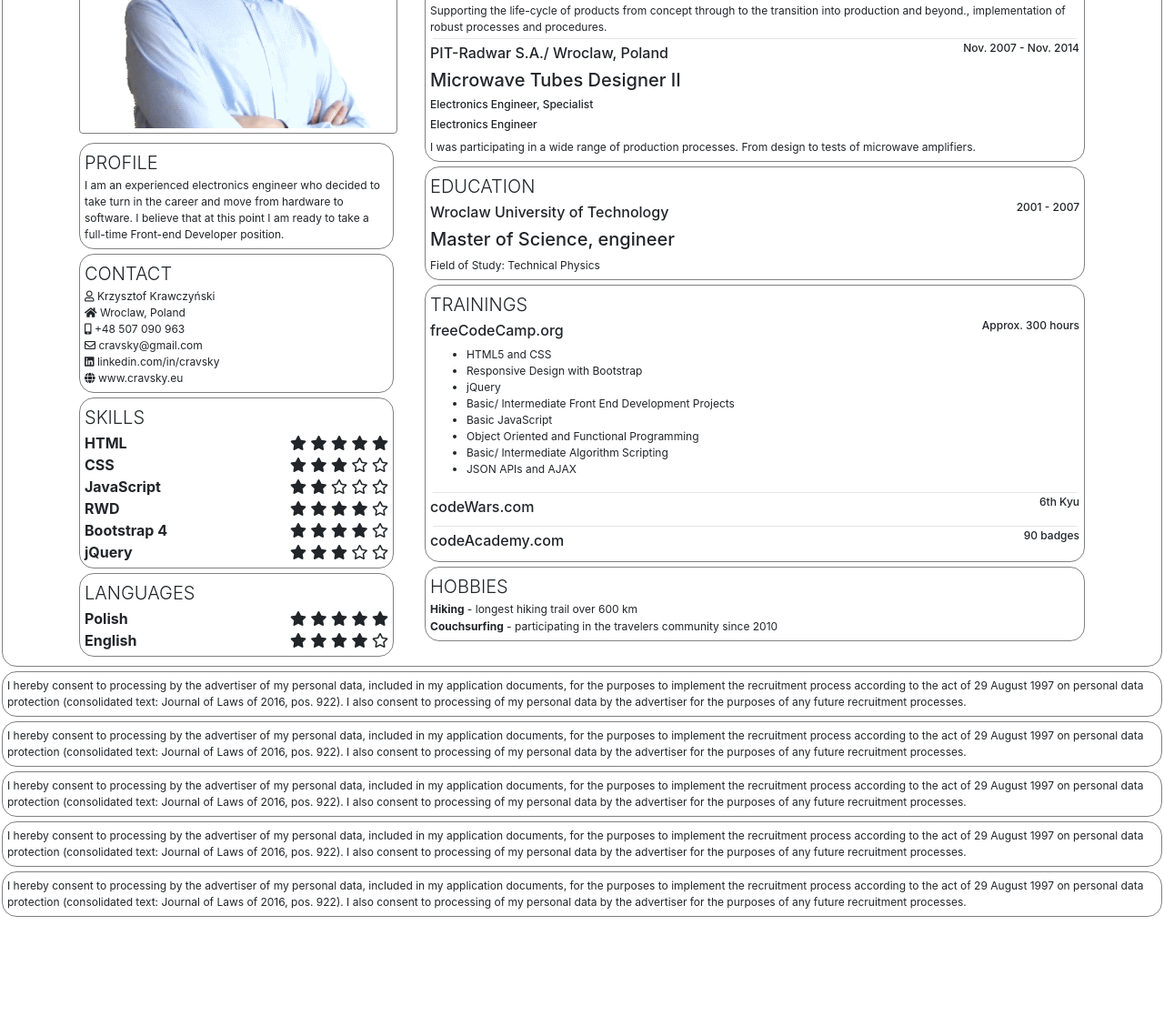
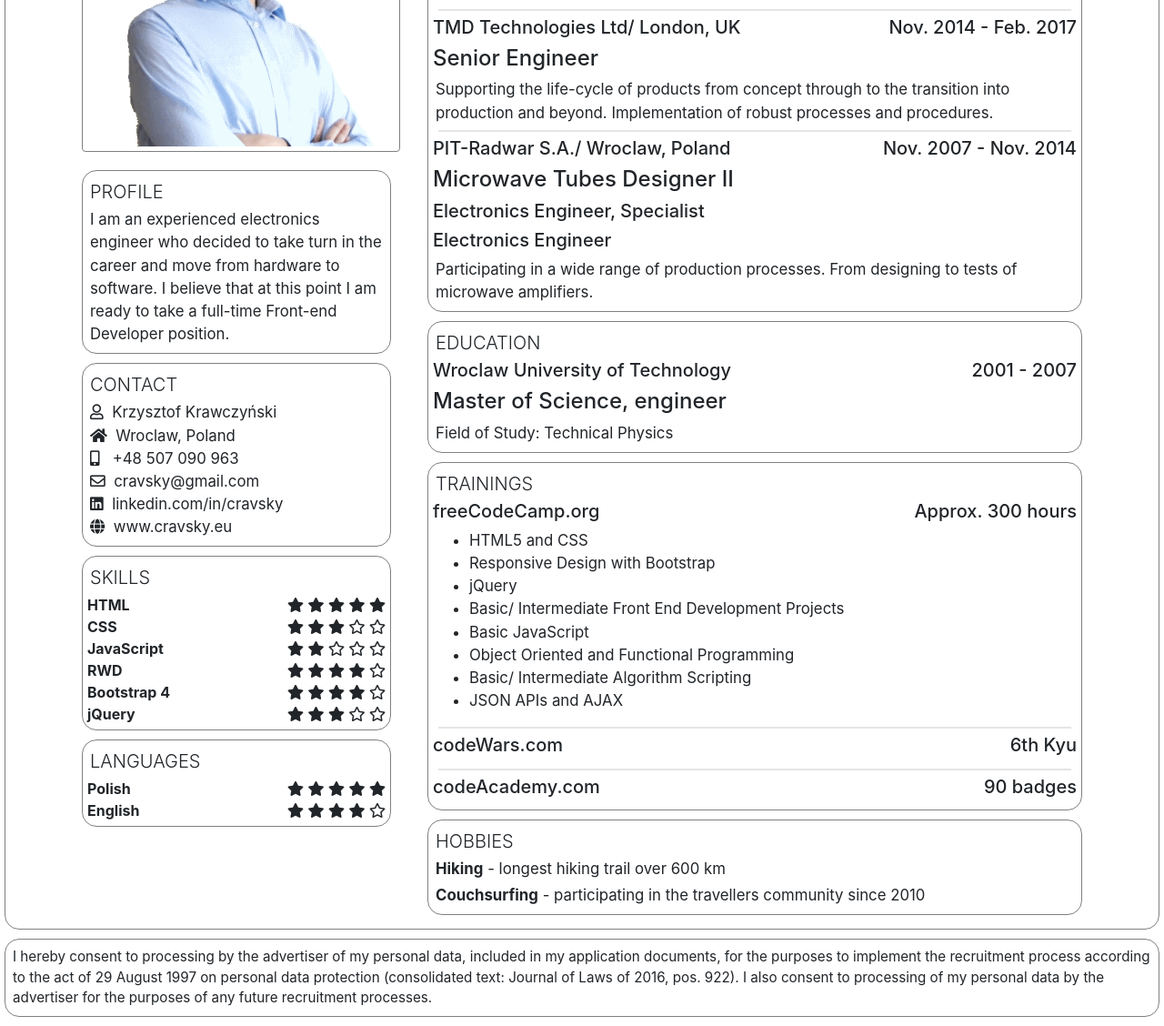
Before and after one commit to cravsky/myCV, a plain HTML site: page index.html in a window 1280 px wide. Shown: the part 314-1442 px from the top of the page at 91% size. Before the commit the page ends 1327 px from the top, so only its background shows below. Drawn offline with Linux system fonts and the light colour scheme.

Commit message:
Print-ready version

```diff
--- a/index.html
+++ b/index.html
@@ -28,11 +28,11 @@
                         <img src="assets/images/avatar_sqr.png" class="img-fluid rounded">
                         <section class="profile">
                             <p class="lead">PROFILE</p>
-                            <p>I am an experienced electronics engineer who decided to take turn in the career and move from hardware to software. I&nbsp;believe that at this point I&nbsp;am ready to take a full-time Front-end Developer position.</p>
+                            <p>I am an experienced electronics engineer who decided to take turn in the career and move from hardware to software. I&nbsp;believe that at this point I&nbsp;am ready to take a&nbsp;full-time Front-end Developer position.</p>
                         </section>
                         <section class="contact">
                             <p class="lead">CONTACT </p>
-                            <p> <i class="far fa-user"></i> Krzysztof Krawczyński<br><i class="fas fa-home"></i> Wroclaw, Poland<br><i class="fas fa-mobile-alt"></i> +48 507 090 963 <br><i class="far fa-envelope"></i> cravsky@gmail.com<br><i class="fab fa-linkedin"></i> linkedin.com/in/cravsky<br><i class="fas fa-globe"></i> www.cravsky.eu</p>
+                            <p><i class="far fa-user"></i>&nbsp; Krzysztof Krawczyński<br><i class="fas fa-home"></i>&nbsp; Wroclaw, Poland<br><i class="fas fa-mobile-alt"></i>&nbsp; &nbsp;+48 507 090 963 <br><i class="far fa-envelope"></i>&nbsp; cravsky@gmail.com<br><i class="fab fa-linkedin"></i>&nbsp; linkedin.com/in/cravsky<br><i class="fas fa-globe"></i>&nbsp; www.cravsky.eu</p>
                         </section>
                         <section class="skills">
                             <p class="lead">SKILLS</p>
@@ -113,7 +113,7 @@
                                 <h6 class="d-inline-block float-right">Nov. 2014 - Feb. 2017</h6>
                                 <h4>
                                 Senior Engineer </h4>
-                                <p>Supporting the life-cycle of products from concept through to the transition into production and beyond., implementation of robust processes and procedures.</p>
+                                <p>Supporting the life-cycle of products from concept through to the transition into production and beyond. Implementation of robust processes and procedures.</p>
                                 <hr>
                             </div>
                             <div class="job">
@@ -124,7 +124,7 @@
                                 Microwave Tubes Designer II </h4>
                                 <h6>Electronics Engineer, Specialist</h6>
                                 <h6>Electronics Engineer</h6>
-                                <p>I was participating in a wide range of production processes. From design to tests of microwave amplifiers.</p>
+                                <p>Participating in a wide range of production processes. From designing to tests of microwave amplifiers.</p>
                             </div>
                         </section>
                         <section class="education">
@@ -160,26 +160,14 @@
                         <section class="hobbies">
                             <p class="lead">HOBBIES</p>
                             <p><b>Hiking</b> - longest hiking trail over 600 km</p>
-                            <p><b>Couchsurfing</b> - participating in the travelers community since 2010</p>
+                            <p><b>Couchsurfing</b> - participating in the travellers community since 2010</p>
                         </section>
                     </div>
                 </div>
             </div>
         </main>
         <footer>
-            <p>I hereby consent to processing by the advertiser of my personal data, included in my application documents, for the purposes to implement the recruitment process according to the act of 29 August 1997 on personal data protection (consolidated text: Journal of Laws of 2016, pos. 922). I also consent to processing of my personal data by the advertiser for the purposes of any future recruitment processes.</p>
-        </footer>
-        <footer>
-            <p>I hereby consent to processing by the advertiser of my personal data, included in my application documents, for the purposes to implement the recruitment process according to the act of 29 August 1997 on personal data protection (consolidated text: Journal of Laws of 2016, pos. 922). I also consent to processing of my personal data by the advertiser for the purposes of any future recruitment processes.</p>
-        </footer>
-        <footer>
-            <p>I hereby consent to processing by the advertiser of my personal data, included in my application documents, for the purposes to implement the recruitment process according to the act of 29 August 1997 on personal data protection (consolidated text: Journal of Laws of 2016, pos. 922). I also consent to processing of my personal data by the advertiser for the purposes of any future recruitment processes.</p>
-        </footer>
-        <footer>
-            <p>I hereby consent to processing by the advertiser of my personal data, included in my application documents, for the purposes to implement the recruitment process according to the act of 29 August 1997 on personal data protection (consolidated text: Journal of Laws of 2016, pos. 922). I also consent to processing of my personal data by the advertiser for the purposes of any future recruitment processes.</p>
-        </footer>
-        <footer>
-            <p>I hereby consent to processing by the advertiser of my personal data, included in my application documents, for the purposes to implement the recruitment process according to the act of 29 August 1997 on personal data protection (consolidated text: Journal of Laws of 2016, pos. 922). I also consent to processing of my personal data by the advertiser for the purposes of any future recruitment processes.</p>
+            <p>I hereby consent to processing by the advertiser of my personal data, included in my application documents, for the purposes to implement the recruitment process according to the act of 29 August 1997 on personal data protection (consolidated text: Journal of Laws of 2016, pos. 922). I&nbsp;also consent to processing of my personal data by the advertiser for the purposes of any future recruitment processes.</p>
         </footer>
         <!-- Bootstrap core JavaScript
     ================================================== -->
--- a/style.css
+++ b/style.css
@@ -7,62 +7,41 @@
     size: A4 portrait;
     margin: 10mm;
 
-    /*
-    html {
-       width: 150mm;
-
-    }
-    body {
-
-        border: 2px solid black;
-    }
-
-    /*
-body {
-        margin: 0;
-        height: 297mm;
-        width: 210mm;
-        border: 1px solid black;
-}
-*/
     .lead {
         font-size: 1em;
     }
 
-    .bg-secondary {
-        background-color: gainsboro !important;
-        color: black;
-        font-size: 1rem;
-        text-align: left;
-    }
-
     h1 {
-        font-size: 1.75rem;
+        font-size: 1.90rem;
     }
 
     h2 {
+        font-size: 1.70rem;
+    }
+
+    h3 {
         font-size: 1.6rem;
     }
 
-    h3 {
+    h4 {
         font-size: 1.5rem;
     }
 
-    h4 {
+    h5 {
         font-size: 1.25rem;
     }
 
-    h5 {
-        font-size: 1.0rem;
-    }
-
     h6 {
-        font-size: 0.75rem;
+        font-size: 1.25rem;
     }
 
     p,
     li {
-        font-size: 0.75rem;
+        font-size: 1.05rem;
+    }
+
+    footer p {
+        font-size: 0.95rem;
     }
 
     header {
@@ -75,12 +54,12 @@ body {
 
     section,
     footer,
+    img,
     main,
-    img,
     header {
         border: 1px solid grey;
         padding: 5px;
-        margin: 5px 2px;
+        margin: 10px 5px;
         border-radius: 16px;
     }
 
@@ -92,11 +71,11 @@ body {
     }
 
     p {
-        margin-top: 1px;
-        margin-bottom: 1px;
+        margin: 3px;
     }
 
     hr {
-        margin: 3px;
+        margin: 6px;
+        border-width: 2px;
     }
 }
```
